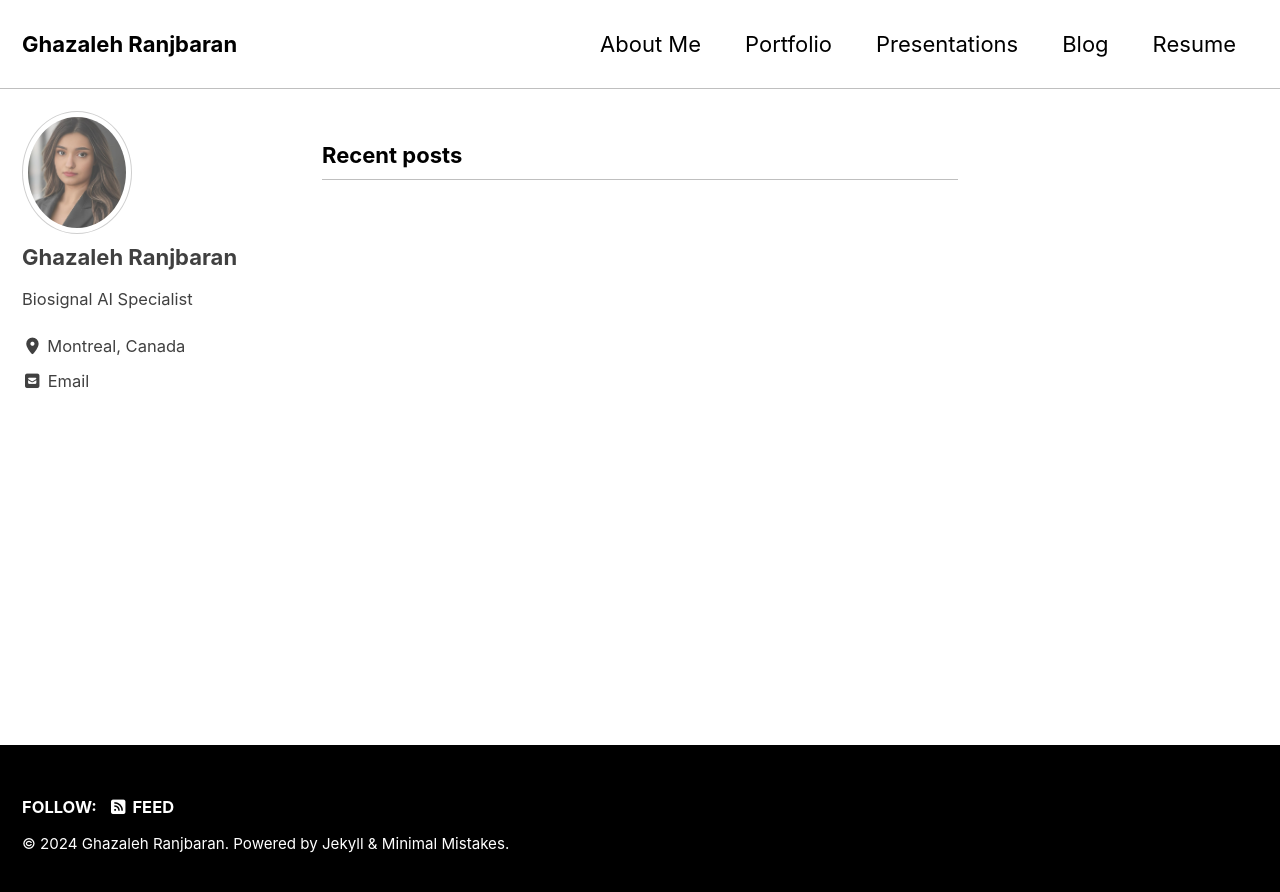
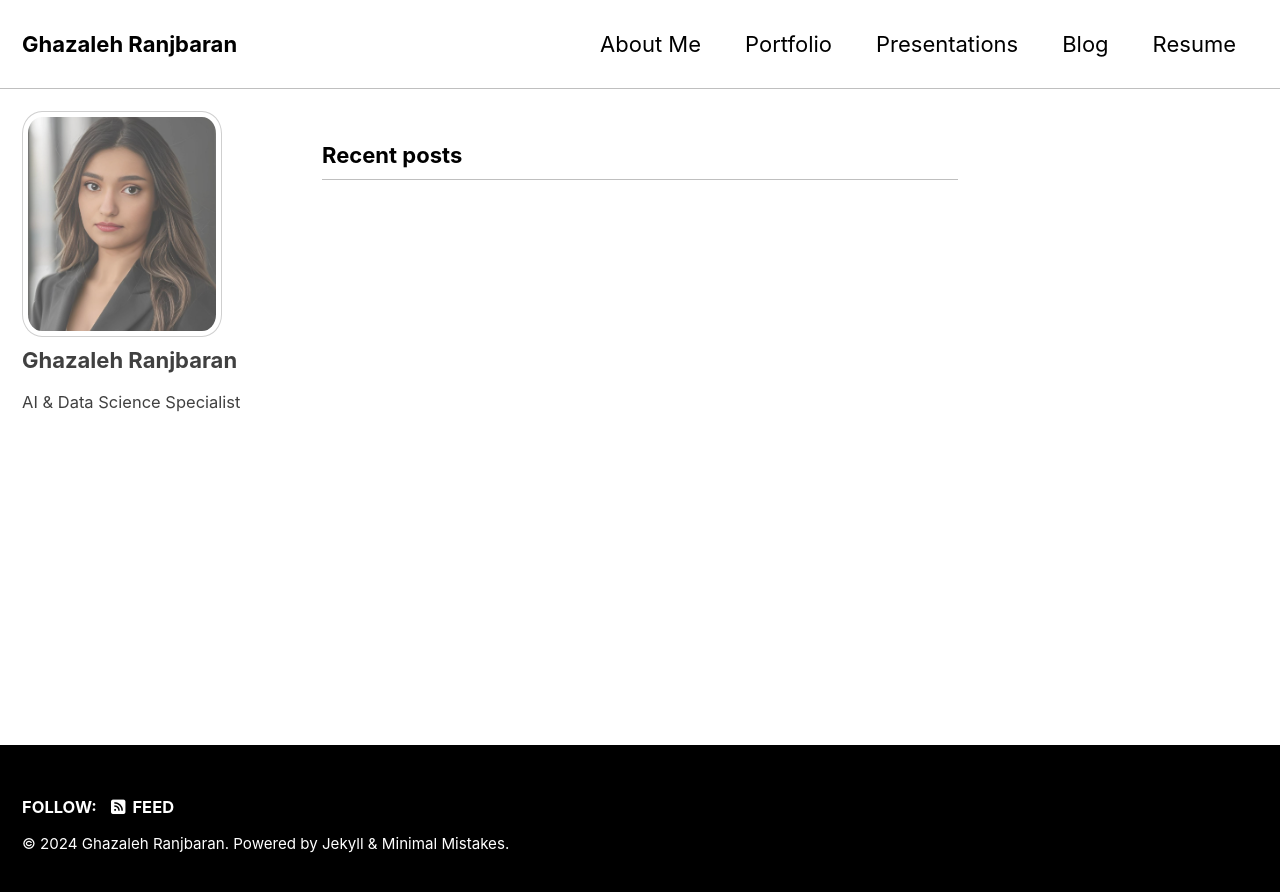
Before and after one commit to ghazalehran/ghazalehran.github.io, a Jekyll site: the page built from index.html, in a window 1280 px wide. Shown: the top 892 px of the page. Built offline with Jekyll 4.4.1, drawn with Linux system fonts in a browser that asks for light colours; cached includes are drawn as plain includes; the list of posts is cut into pages by our own code.

Commit message:
personalize the side bar

```diff
--- a/_config.yml
+++ b/_config.yml
@@ -115,9 +115,9 @@
 author:
   name             : "Ghazaleh Ranjbaran"
   avatar           : "/assets/images/profile-photo-1.jpg"
-  bio              : "Biosignal AI Specialist"
-  location         : "Montreal, Canada"
-  email            : "qazaleh.ranjbaran@gmail.com"
+  bio              : "AI & Data Science Specialist"
+  # location         : "Montreal, Canada"
+  # email            : "qazaleh.ranjbaran@gmail.com"
   links:
     - label: "Email"
       icon: "fas fa-fw fa-envelope-square"
--- a/_sass/minimal-mistakes/_sidebar.scss
+++ b/_sass/minimal-mistakes/_sidebar.scss
@@ -134,8 +134,8 @@
   }
 
   img {
-    max-width: 110px;
-    border-radius: 50%;
+    max-width: 200px;
+    border-radius: 10%;
 
     @include breakpoint($large) {
       padding: 5px;
```
Also changed, not shown: _layouts/psidebar.html (added, +11 -0 lines).
